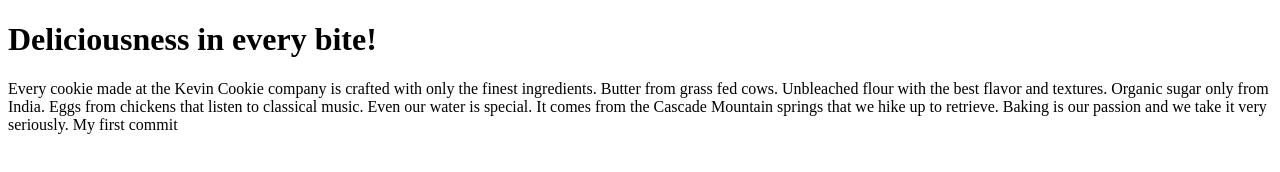
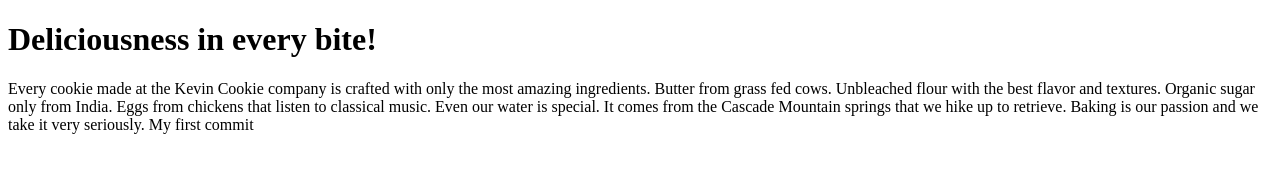
Before and after one commit to eyobalene/KevinCookie, a plain HTML site: page index.htm in a window 1280 px wide. Drawn offline with Linux system fonts and the light colour scheme.

Commit message:
update index text

```diff
--- a/index.htm
+++ b/index.htm
@@ -3,7 +3,7 @@
 <body>
 
 <h1>Deliciousness in every bite!</h1>
-<p>Every cookie made at the Kevin Cookie company is crafted with only the finest ingredients. Butter from grass fed cows. Unbleached flour with the best flavor and textures. Organic sugar only from India. Eggs from chickens that listen to classical music. Even our water is special. It comes from the Cascade Mountain springs that we hike up to retrieve. Baking is our passion and we take it very seriously. My first commit</p>
+<p>Every cookie made at the Kevin Cookie company is crafted with only the most amazing ingredients. Butter from grass fed cows. Unbleached flour with the best flavor and textures. Organic sugar only from India. Eggs from chickens that listen to classical music. Even our water is special. It comes from the Cascade Mountain springs that we hike up to retrieve. Baking is our passion and we take it very seriously. My first commit</p>
 
 </body>
 </html>
```
